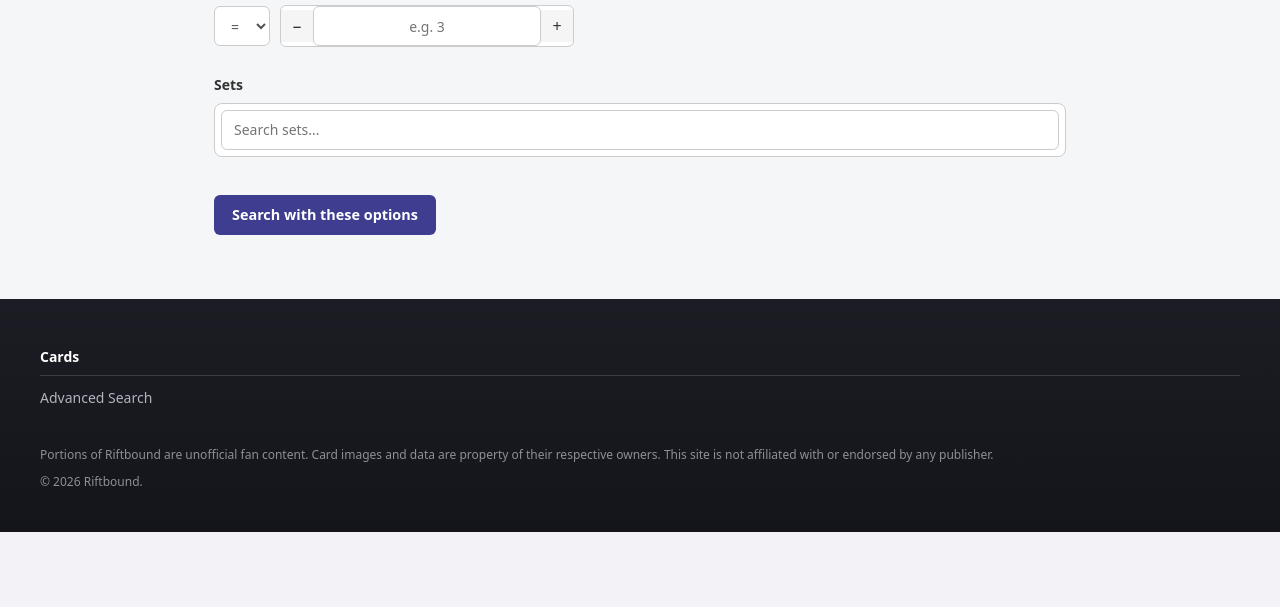
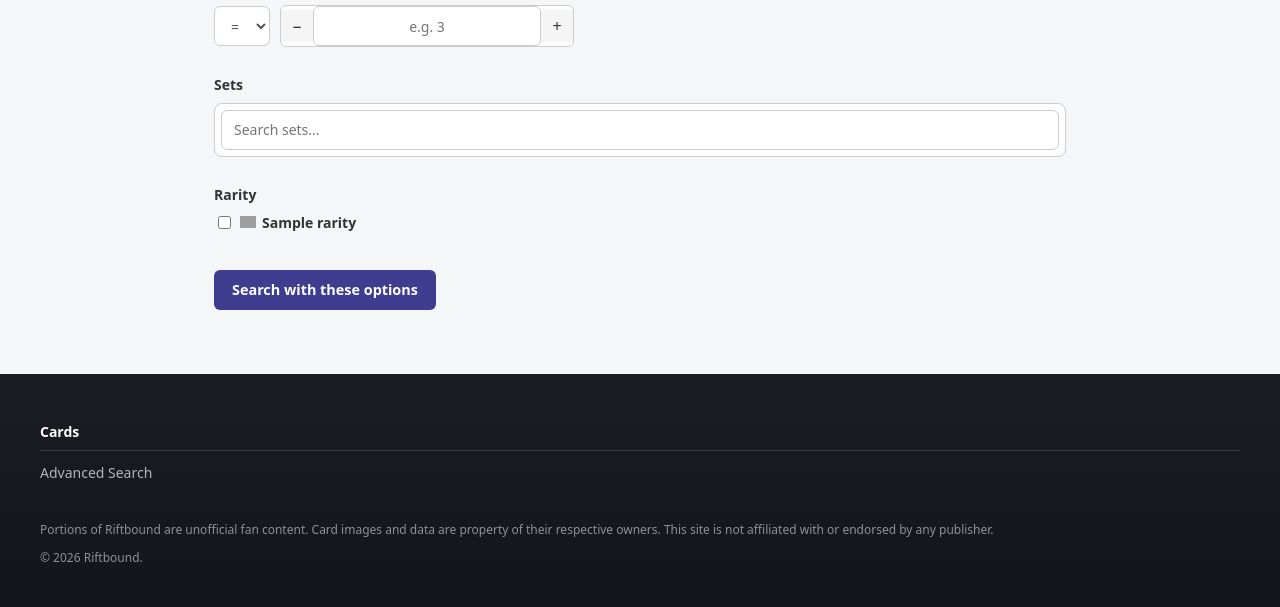
Before and after one commit to DaviChalita/runewell, a Django app: template runewell/card/templates/advanced_search/advanced_search.html in a window 1280 px wide. Shown: the part 2501-3108 px from the top of the page. Before the commit the page ends 3033 px from the top, so only its background shows below. Run offline with Django 5.2, Linux system fonts and the light colour scheme; the template is opened without the code that fills it: most values are stand-ins (such as "Sample title", 1, 10 or a date in 2020); grey boxes are pictures that could not be loaded.

Commit message:
filter by rarity

```diff
--- a/runewell/card/commons/rarity.py
+++ b/runewell/card/commons/rarity_enum.py
@@ -6,5 +6,5 @@ class Rarity(Enum):
     UNCOMMON = 2
     RARE = 3
     EPIC = 4
-    SHOWCASE = 5
     PROMO = 5
+    TOKEN = 6
--- a/runewell/card/models/card_request.py
+++ b/runewell/card/models/card_request.py
@@ -2,7 +2,7 @@ from typing import List
 
 from pydantic import BaseModel
 
-from ..commons.rarity import Rarity
+from ..commons.rarity_enum import Rarity
 from ..models.stats import Stats
 
 
--- a/runewell/card/templates/advanced_search/advanced_search.html
+++ b/runewell/card/templates/advanced_search/advanced_search.html
@@ -182,6 +182,24 @@
             </div>
         </div>
 
+        <div class="filter-group">
+            <label>Rarity</label>
+
+            <div class="rarities">
+                {% for rarity in rarities %}
+                <label>
+                    <input type="checkbox" name="rarity" value="{{ rarity }}">
+                    <img
+                        class="rarity-icon"
+                        src="https://static.dotgg.gg/riftbound/rarity/{{ rarity|lower }}.svg"
+                        alt="{{ rarity }}"
+                    >
+                    {{ rarity|capfirst }}
+                </label>
+                {% endfor %}
+            </div>
+        </div>
+
         <div class="form-actions">
             <button type="submit">Search with these options</button>
         </div>
--- a/runewell/static/styles/advanced_search.css
+++ b/runewell/static/styles/advanced_search.css
@@ -345,3 +345,29 @@ input[type="number"] {
 .type-option {
     padding: 8px 12px 8px 20px; /* 👈 indentação */
 }
+
+.rarities {
+    display: flex;
+    flex-wrap: wrap;
+    gap: 14px; /* 👈 espaço entre cada opção */
+}
+
+.rarities label {
+    display: inline-flex;
+    align-items: center;
+    gap: 6px;
+}
+
+.rarity-icon {
+    width: 16px;
+    height: 16px;
+    object-fit: contain;
+}
+
+.rarities label img {
+    display: inline-block;   /* 👈 quebra o block global */
+    width: 16px;
+    height: 16px;
+    max-width: none;         /* 👈 remove o 100% */
+    object-fit: contain;
+}
```
Also changed, not shown: runewell/card/views/advanced_search.py (+8 -2 lines), runewell/card/views/list.py (+7 -3 lines).
